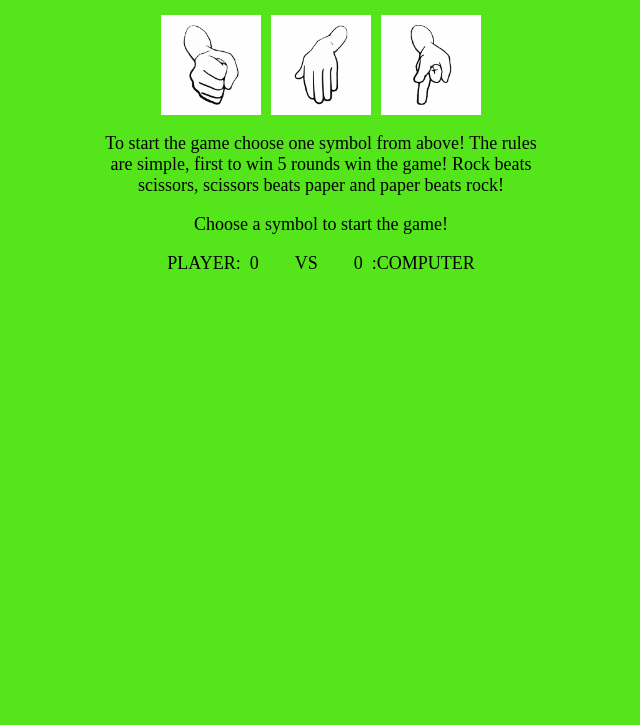
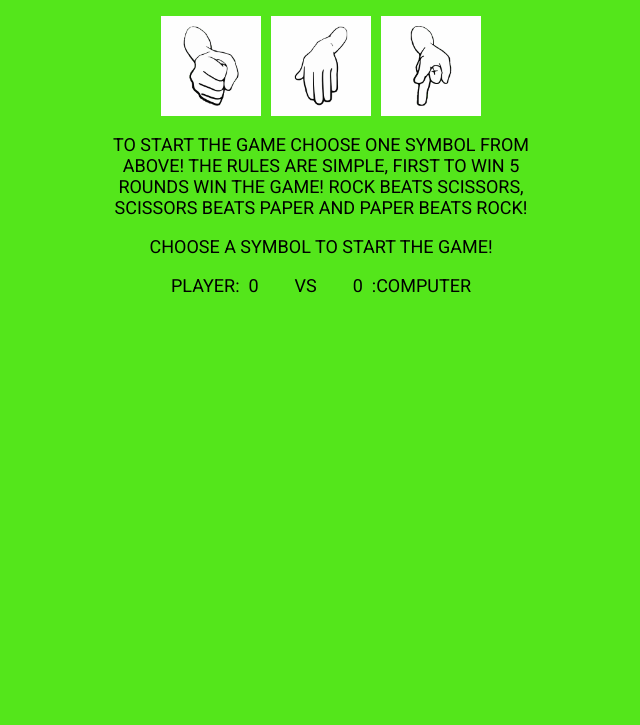
Before and after one commit to TormenTear/Project-Rock-Paper-Scissors, a plain HTML site: page index.html in a window 1280 px wide. Shown: the part 75-800 px from the top of the page, without its empty margins (319-959 px from the left). Drawn offline with Linux system fonts and the light colour scheme.

Commit message:
Font change

```diff
--- a/index.html
+++ b/index.html
@@ -5,6 +5,9 @@
   <meta http-equiv="X-UA-Compatible" content="IE=edge">
   <meta name="viewport" content="width=device-width, initial-scale=1.0">
   <link rel="stylesheet" href="style.css">
+  <style>
+    @import url('https://fonts.googleapis.com/css2?family=Roboto&display=swap');
+  </style>
   <title>Rock Paper Scissors - Console play (WIP!)</title>
 </head>
 <body>
--- a/style.css
+++ b/style.css
@@ -1,6 +1,8 @@
 
 
 body {
+  font-family: 'Roboto', sans-serif;
+  text-transform: uppercase;
   display:flex;
   flex-direction: column;
   height: 100vh;
```
